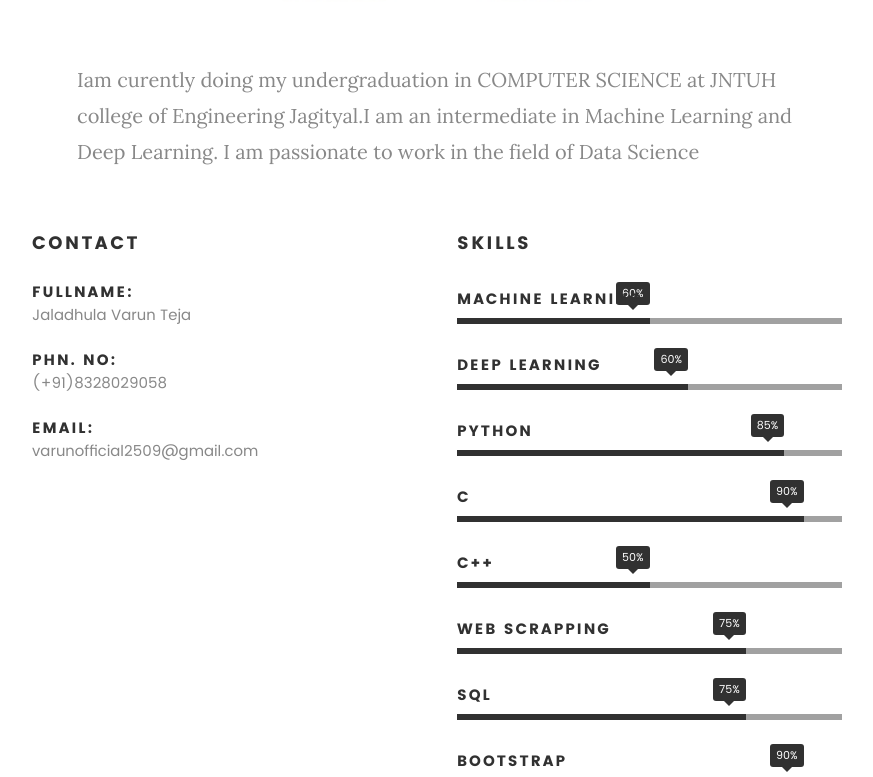
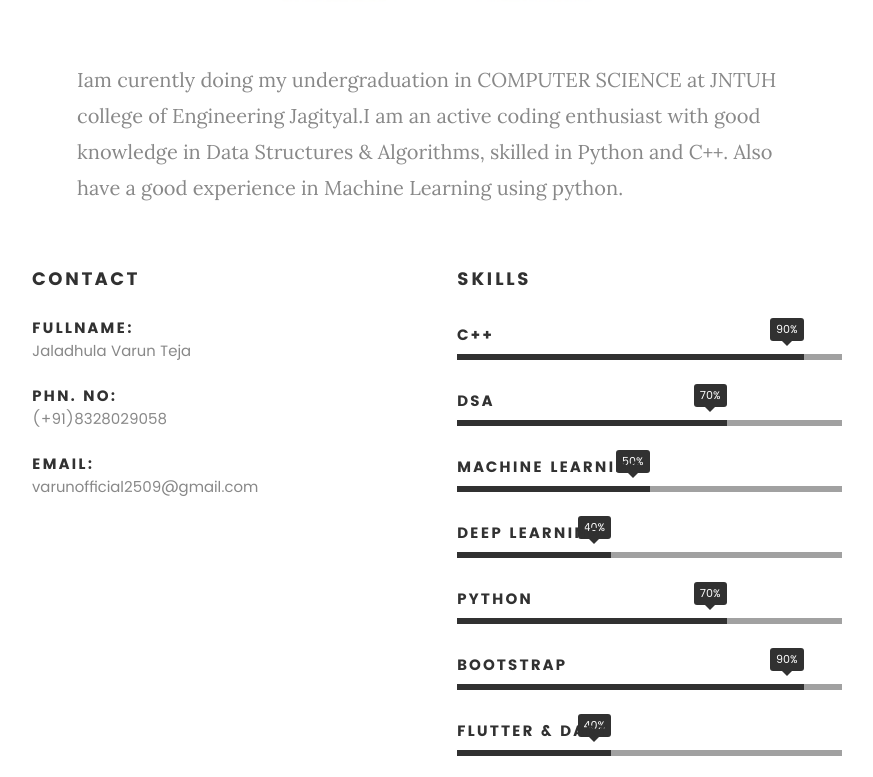
Before and after one commit to varunofficial2509/varunofficial2509.github.io, a plain HTML site: page index.html in a window 1280 px wide. Shown: the part 1443-2220 px from the top of the page, without its empty margins (203-1076 px from the left). Drawn offline with Linux system fonts and the light colour scheme; files whose address does not match are found by name.

Commit message:
Update index.html

```diff
--- a/index.html
+++ b/index.html
@@ -86,7 +86,7 @@
 	   			<h1>Varun Teja.J </h1>
 
 	   			<p class="intro-position"><strong>
-					A Computer Science Student at <a href = "https://jntuhcej.ac.in/"><br/><span> JNTUH College of Engineering Jagitial</span></a> Datascience Enthusiastic.</strong>
+					A Computer Science Student at <a href = "https://jntuhcej.ac.in/"><br/><span> JNTUH College of Engineering Jagitial</span></a></strong>
 
 	   			</p>
 
@@ -98,7 +98,8 @@
    	</div> <!-- /intro-content -->
 
    	<ul class="intro-social">
-         <li><a href="https://www.facebook.com/varunteja.jaladula"><i class="fa fa-facebook"></i></a></li>
+	 <li><a href="https://www.leetcode.com/theEMCONcoder"><i class="fa fa-leetcode"></i></a></li>
+         <!--<li><a href="https://www.facebook.com/varunteja.jaladula"><i class="fa fa-facebook"></i></a></li> -->
          <li><a href="https://twitter.com/varun2509"><i class="fa fa-twitter"></i></a></li>
          <li><a href="https://www.linkedin.com/in/jaladhula-varun-teja-b989a4181"><i class="fa fa-linkedin"></i></a></li>
          <li><a href="https://github.com/varunofficial2509"><i class="fa fa-github"></i></a></li>
@@ -123,7 +124,7 @@
 
    				<img src="images/profile-pic.jpg" alt="Profile Picture">
 
-   				<p class="lead">Iam curently doing my undergraduation in COMPUTER SCIENCE at JNTUH college of Engineering Jagityal.I am an intermediate in Machine Learning and Deep Learning. I am passionate to work in the field of Data Science   </p>
+   				<p class="lead">Iam curently doing my undergraduation in COMPUTER SCIENCE at JNTUH college of Engineering Jagityal.I am an active coding enthusiast with good knowledge in Data Structures & Algorithms, skilled in Python and C++. Also have a good experience in Machine Learning using python.  </p>
    			</div>
 
 
@@ -170,34 +171,29 @@
 
 				<ul class="skill-bars">
 				   <li>
-				   	<div class="progress percent50"><span>60%</span></div>
+
+				   	<div class="progress percent90"><span>90%</span></div>
+				   	<strong>C++</strong>
+
+				   </li>
+
+				   <li>
+				   	<div class="progress percent70"><span>70%</span></div>
+				   	<strong>DSA</strong>
+				   </li>
+					<li>
+				   	<div class="progress percent50"><span>50%</span></div>
 				   	<strong>Machine Learning</strong>
 				   </li>
 				   <li>
-				   	<div class="progress percent60"><span>60%</span></div>
+				   	<div class="progress percent40"><span>40%</span></div>
 				   	<strong>Deep Learning</strong>
 				   </li>
 				   <li>
-				   	<div class="progress percent85"><span>85%</span></div>
+				   	<div class="progress percent70"><span>70%</span></div>
 				   	<strong>Python</strong>
 				   </li>
-				   <li>
-				   	<div class="progress percent90"><span>90%</span></div>
-				   	<strong>C</strong>
-				   </li>
-				   <li>
 
-				   	<div class="progress percent50"><span>50%</span></div>
-				   	<strong>C++</strong>
-				   </li>
-					<li>
-				   	<div class="progress percent75"><span>75%</span></div>
-				   	<strong>Web Scrapping</strong>
-				   </li>
-					<li>
-				   	<div class="progress percent75"><span>75%</span></div>
-				   	<strong>SQL</strong>
-				   </li>
 					<li>
 				   	<div class="progress percent90"><span>90%</span></div>
 				   	<strong>BootStrap</strong>
@@ -217,7 +213,7 @@
    	<div class="row button-section">
    		<div class="col-twelve">
    			<!--<a href="#contact" title="Hire Me" class="button stroke smoothscroll">Hire Me</a>-->
-   			<a href="https://internshala.com/student/resume_download/6B482701-EE86-28B6-38EC-8BF54745F35D/5957560" title="Download CV" class="button button-primary">Download Resume</a>
+   			<a href="https://docs.google.com/document/d/12kdc64Rpsm0De8HdFxajutOrjDTyn4_WYdsYu4JAvK8/edit?usp=sharing" title="Download CV" class="button button-primary">Download Resume</a>
    		</div>
    	</div>
 
```
